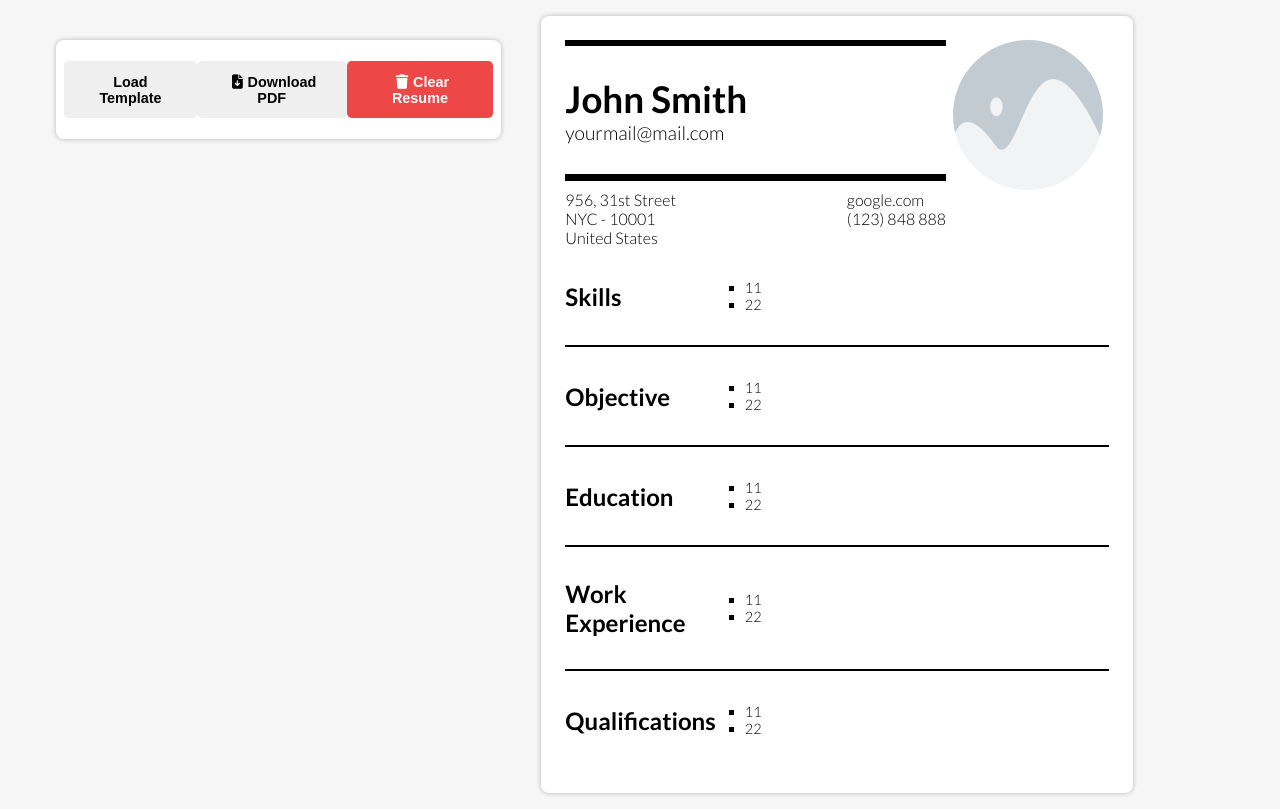
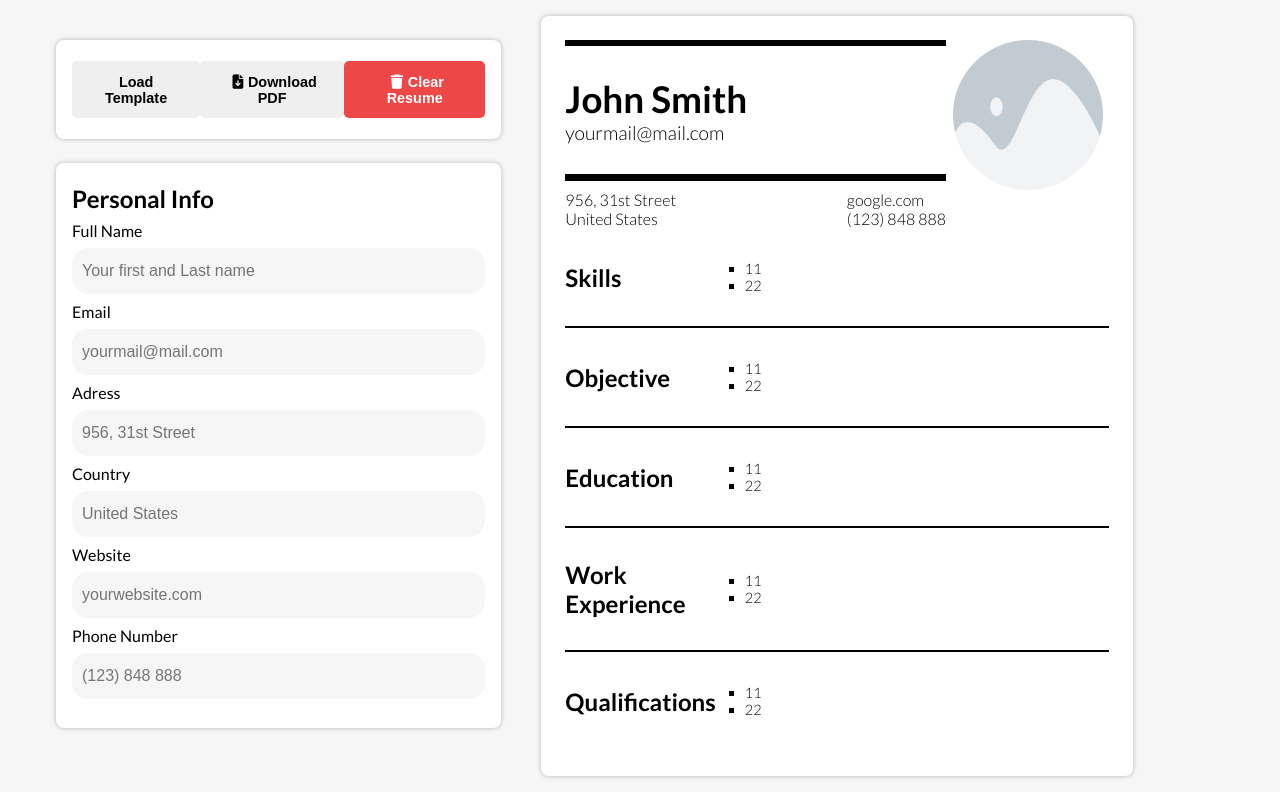
Before and after one commit to Quazf1x/CV-ApplicationV2, a React (Vite) app: page / in a window 1280 px wide. Built offline with nearby package versions, Linux system fonts and the light colour scheme.

Commit message:
Ver 0.2.5

```diff
--- a/src/assets/components/inputComponents/buttonArea.jsx
+++ b/src/assets/components/inputComponents/buttonArea.jsx
@@ -2,7 +2,7 @@ import React, { Component } from "react";
 
 function ButtonArea() {
   return(
-    <div className="button-section input-area pretty-background">
+    <div className="button-section input-section-padding pretty-background">
       <button>Load Template</button>
       <button>
       <i className="fa-solid fa-file-arrow-down"></i>
--- /dev/null
+++ b/src/assets/components/inputComponents/inputField.jsx
@@ -0,0 +1,14 @@
+import React, { Component } from "react";
+
+function InputField({id, label, placeholder}) {
+  return (
+  <div className="input-container">
+    <label htmlFor={id}>{label}</label>
+    <input
+    id={id}
+    placeholder={placeholder}/>
+  </div>
+)
+}
+
+export default InputField;
--- /dev/null
+++ b/src/assets/components/inputComponents/personalInfo.jsx
@@ -0,0 +1,18 @@
+import React, { Component } from "react";
+import InputField from "./inputField";
+
+function PersonalInfo() {
+  return(
+    <div className="input-section-padding pretty-background">
+      <h1>Personal Info</h1>
+      <InputField id='full-name' label='Full Name' placeholder='Your first and Last name'/>
+      <InputField id='email' label='Email' placeholder='yourmail@mail.com'/>
+      <InputField id='adress' label='Adress' placeholder='956, 31st Street'/>
+      <InputField id='country' label='Country' placeholder='United States'/>
+      <InputField id='website' label='Website' placeholder='yourwebsite.com'/>
+      <InputField id='phone-number' label='Phone Number' placeholder='(123) 848 888'/>
+    </div>
+  )
+}
+
+export default PersonalInfo;
--- a/src/assets/components/inputSection.jsx
+++ b/src/assets/components/inputSection.jsx
@@ -1,10 +1,12 @@
 import React, { Component } from "react";
 import ButtonArea from "./inputComponents/buttonArea";
+import PersonalInfo from "./inputComponents/personalInfo";
 
 function InputSection() {
   return(
-    <section>
+    <section id='input-section'>
       <ButtonArea/>
+      <PersonalInfo/>
     </section>
   )
 }
--- a/src/assets/components/previewComponents/contacts.jsx
+++ b/src/assets/components/previewComponents/contacts.jsx
@@ -5,7 +5,6 @@ function Contacts(){
     <div className="preview-contacts light-font">
       <div>
         <p className="preview-street"> 956, 31st Street </p>
-        <p className="preview-zipcode"> NYC - 10001 </p>
         <p className="preview-country"> United States </p>
       </div>
       <div>
--- a/src/assets/styles/index.css
+++ b/src/assets/styles/index.css
@@ -6,6 +6,7 @@
   --background:#f6f6f7;
   --white:#ffffff;
   --red:#ed4747;
+  --green:#72e172;
 }
 
 *, *::after, *::before {
@@ -63,10 +64,17 @@ section {
 
 /*Input Section*/
 
+.input-section-padding {
+  padding: 1.3rem 1rem;
+}
+
+#input-section > div {
+  margin-bottom: 1.5rem;
+}
+
 .button-section {
   display: flex;
   justify-content: space-around;
-  padding: 1.3rem .5rem;
 }
 
 .button-section > button {
@@ -85,6 +93,31 @@ section {
 .delete-btn {
   background-color: var(--red);
   color: var(--white);
+}
+
+.input-container {
+  display: flex;
+  flex-direction: column;
+  margin: .5rem 0;
+}
+
+.input-container > label {
+  margin-bottom: .5rem;
+
+}
+
+.input-container > input {
+  background-color: var(--background);
+  border-radius: 1rem;
+  border: 2px solid var(--background);
+  font-size: 1rem;
+  padding: .75rem .5rem;
+  transition: all .25s;
+}
+
+.input-container > input:focus {
+  outline: none;
+  border: 2px solid var(--green);
 }
 
 /*Preview Section*/
```
